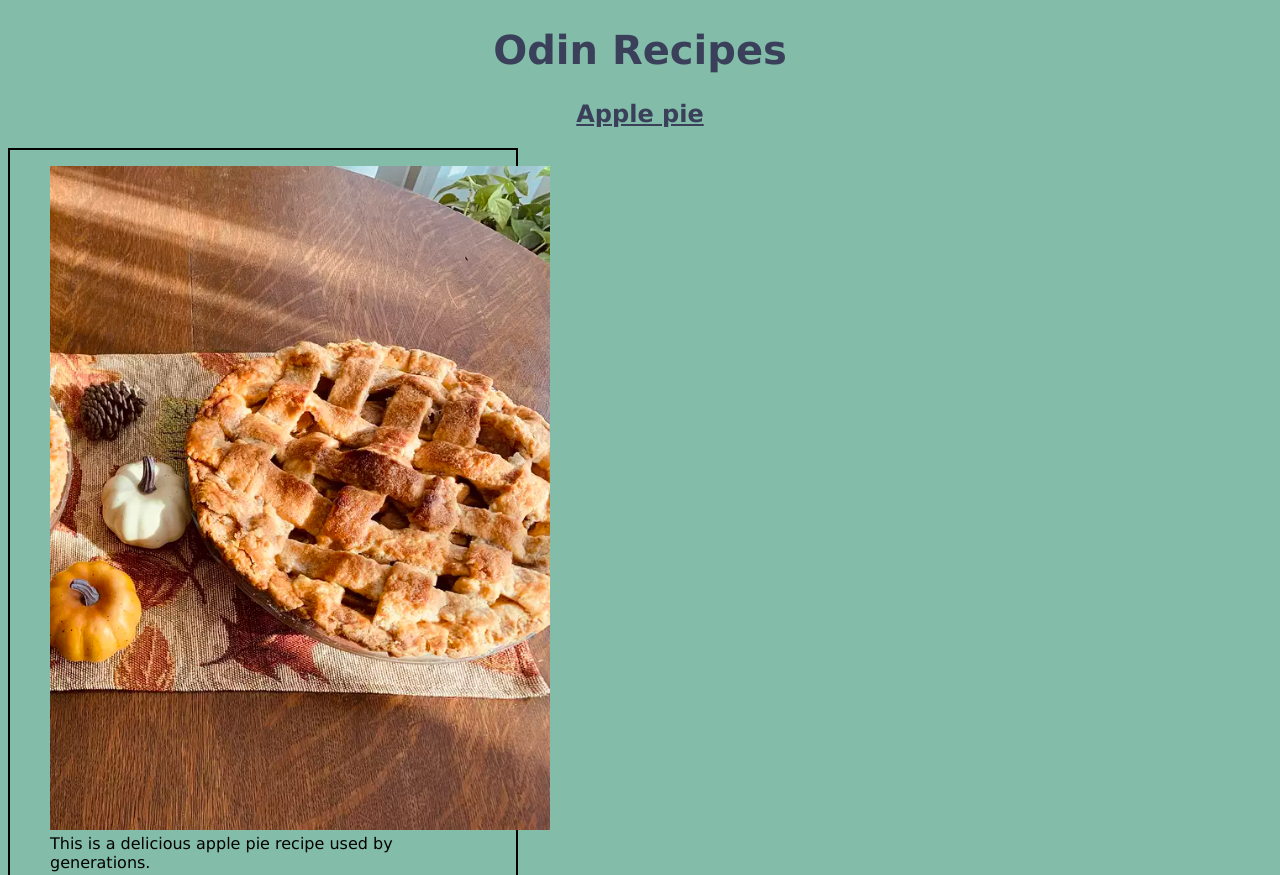
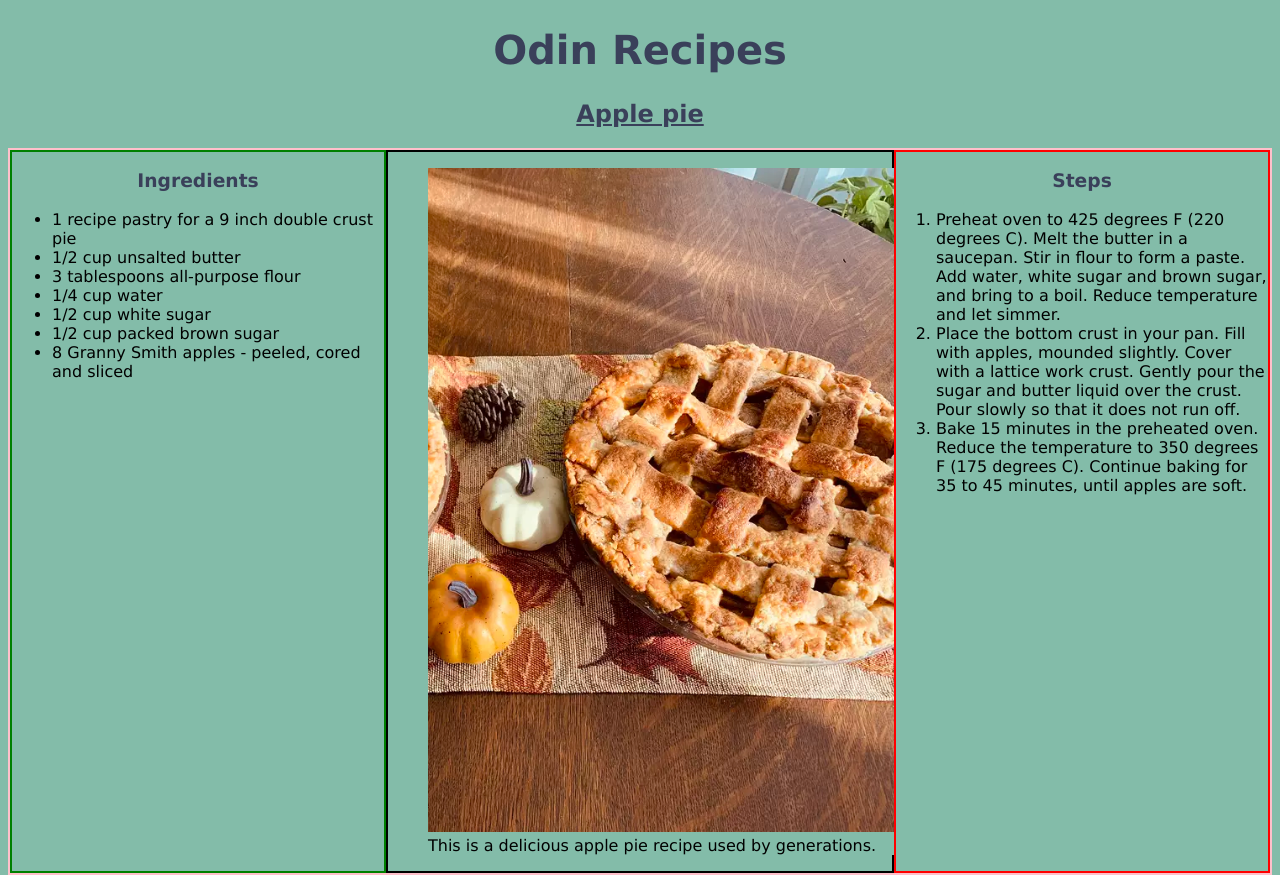
Before and after one commit to guguiness/odin-recipes, a plain HTML site: page recipes/pie.html in a window 1280 px wide. Shown: the top 875 px of the page. Drawn offline with Linux system fonts and the light colour scheme.

Commit message:
feat: Layout com flexbox adicionado

```diff
--- a/css/recipes.css
+++ b/css/recipes.css
@@ -9,12 +9,32 @@ h2 {
     width: 40%;
 }
 
+img, figure {
+    display: inline-block;
+}
+
 .container {
     display: flex;
-    border: solid red 2px;
+    flex-direction: row;
+    justify-content: center;
+    border: solid pink 2px;
+    /* height: 200px; */
+}
+
+.ingred-section, .steps-section {
+    height: auto;
+    width: 30%;
+}
+
+.ingred-section {
+    border: solid green 2px;
 }
 
 img {
     height: auto;
     width: 500px;
 }
+
+.steps-section {
+    border: solid red 2px;
+}
--- a/recipes/pie.html
+++ b/recipes/pie.html
@@ -12,14 +12,8 @@
     </header>
     <main>
         <h2 class="title">Apple pie</h2>
-        <section class="img-section">
-            <figure>
-                <img src="../images/pie.jpg" alt="An apple pie">
-                <figcaption>This is a delicious apple pie recipe used by generations.</figcaption>
-            </figure>
-        </section>
         <div class="container">
-            <section>
+            <section class="section ingred-section">
                 <h3 class="title">Ingredients</h3>
                 <ul>
                     <li>1 recipe pastry for a 9 inch double crust pie</li>
@@ -31,7 +25,13 @@
                     <li>8 Granny Smith apples - peeled, cored and sliced</li>
                 </ul>
             </section>
-            <section>
+            <section class="section img-section">
+                <figure>
+                    <img src="../images/pie.jpg" alt="An apple pie">
+                    <figcaption>This is a delicious apple pie recipe used by generations.</figcaption>
+                </figure>
+            </section>
+            <section class="section steps-section">
                 <h3 class="title">Steps</h3>
                 <ol>
                     <li>Preheat oven to 425 degrees F (220 degrees C). Melt the butter in a saucepan. Stir in flour to form a paste. Add water, white sugar and brown sugar, and bring to a boil. Reduce temperature and let simmer.</li>
```
